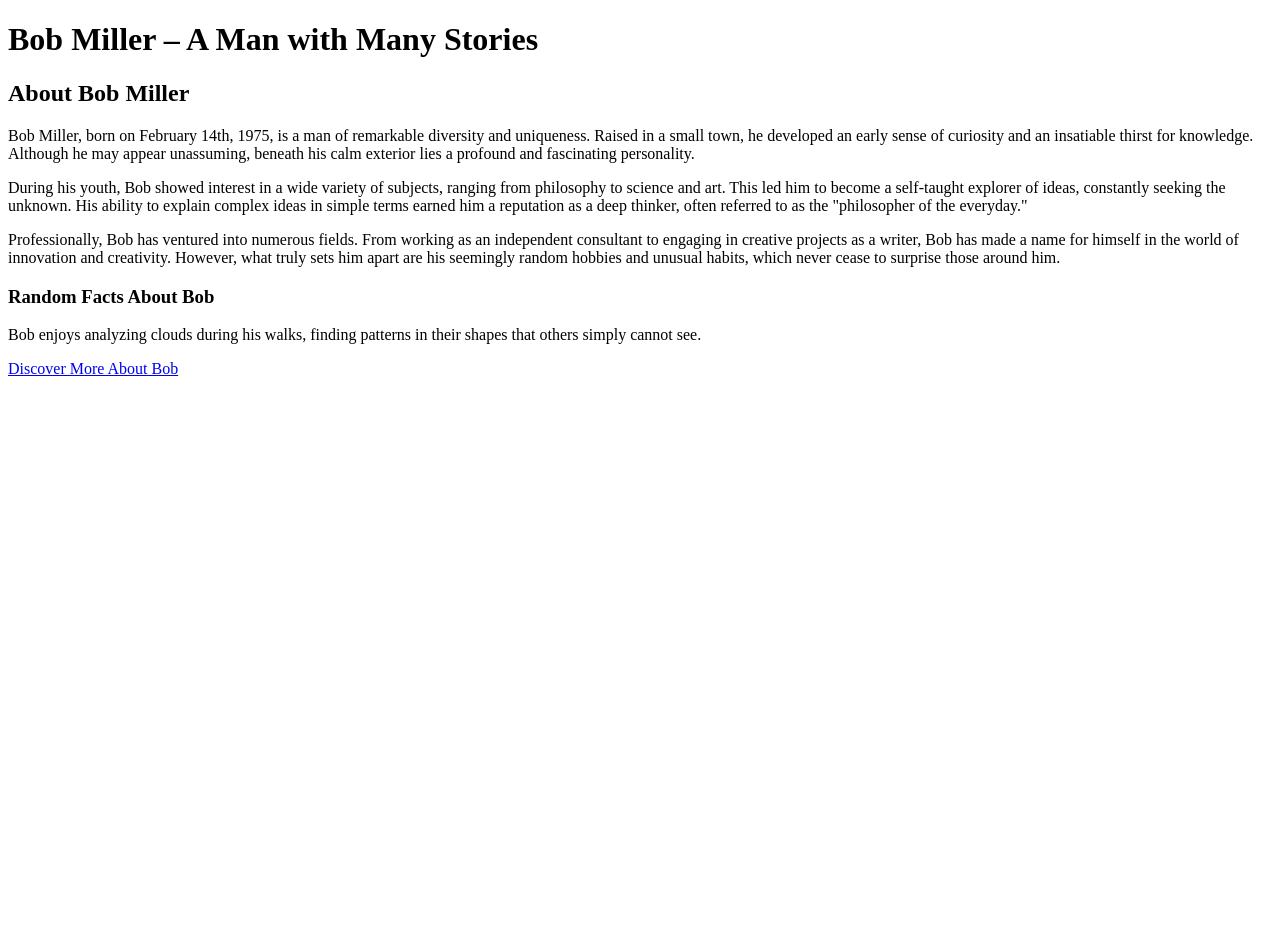
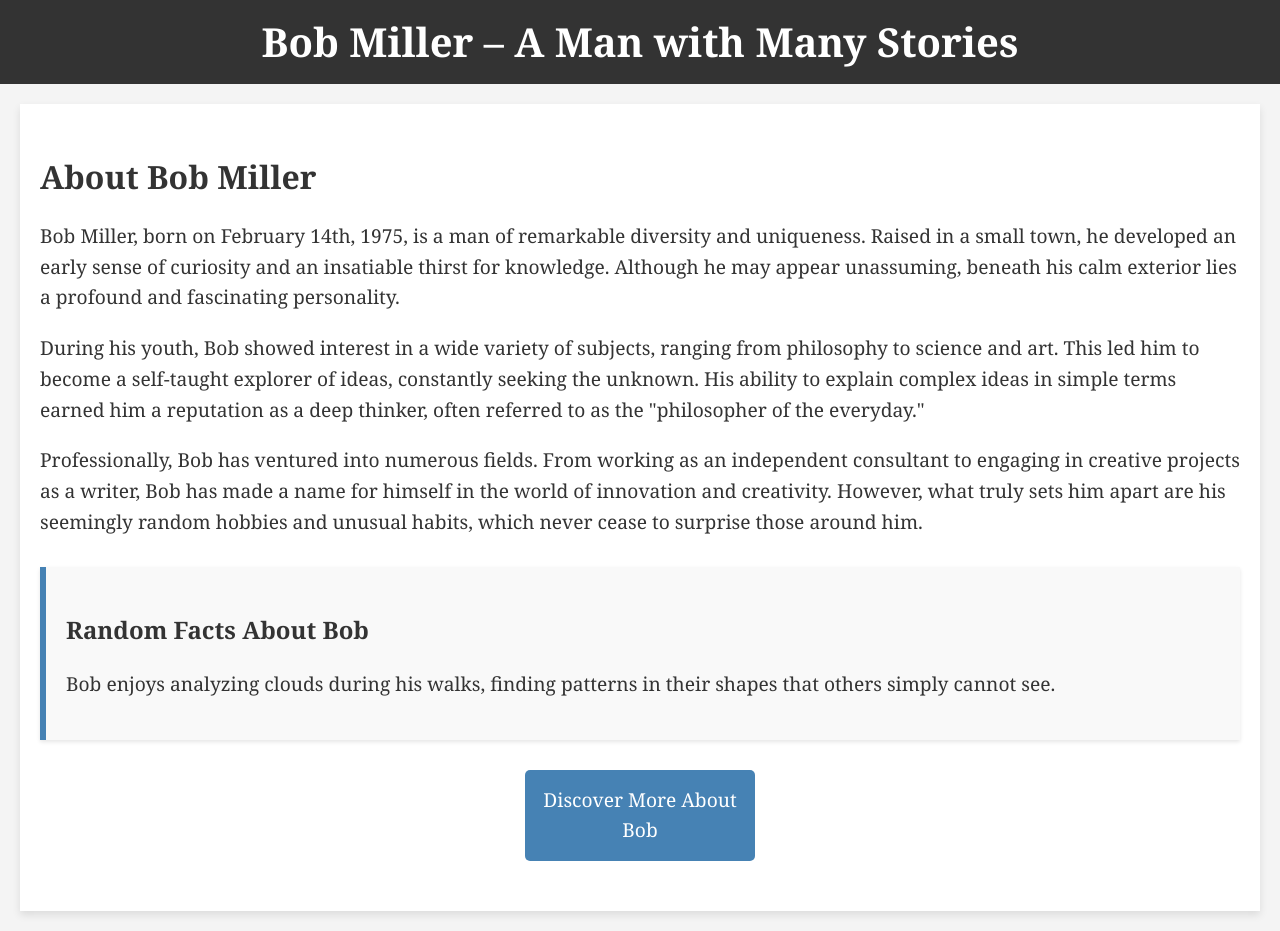
Before and after one commit to Axis202/web_basics, a plain HTML site: page index.html in a window 1280 px wide. Before the commit the page ends 800 px from the top, so only its background shows below. Drawn offline with Linux system fonts and the light colour scheme.

Commit message:
commit 1.4

```diff
--- a/index.html
+++ b/index.html
@@ -1,7 +1,72 @@
 <!DOCTYPE html>
 <html lang="en">
 <head>
-<title>Page Title</title>
+    <meta name="viewport" content="width=device-width, initial-scale=1.0">
+    <title>Bob Miller - A Fascinating Personality</title>
+    <style>
+        body {
+            font-family: 'Georgia', serif;
+            background-color: #f4f4f4;
+            color: #333;
+            line-height: 1.6;
+            margin: 0;
+            padding: 0;
+        }
+        header {
+            background: #333;
+            color: #fff;
+            padding: 10px 0;
+            text-align: center;
+        }
+        header h1 {
+            margin: 0;
+            font-size: 2.5rem;
+        }
+        .container {
+            max-width: 1200px;
+            margin: 20px auto;
+            padding: 20px;
+            background: #fff;
+            box-shadow: 0 4px 8px rgba(0, 0, 0, 0.1);
+        }
+        h2 {
+            color: #333;
+            font-size: 2rem;
+            margin-bottom: 15px;
+        }
+        p {
+            font-size: 1.2rem;
+            margin-bottom: 20px;
+        }
+        .fun-facts {
+            margin-top: 30px;
+            padding: 20px;
+            background-color: #f9f9f9;
+            border-left: 6px solid #4682b4;
+            box-shadow: 0 2px 4px rgba(0, 0, 0, 0.1);
+        }
+        .fun-facts h3 {
+            font-size: 1.5rem;
+            margin-bottom: 10px;
+        }
+        .random-btn {
+            display: block;
+            width: 200px;
+            margin: 30px auto;
+            padding: 15px;
+            background-color: #4682b4;
+            color: #fff;
+            border: none;
+            border-radius: 5px;
+            font-size: 1.2rem;
+            cursor: pointer;
+            text-align: center;
+            text-decoration: none;
+        }
+        .random-btn:hover {
+            background-color: #5f9ea0;
+        }
+    </style>
 </head>
 <body>
 
```
